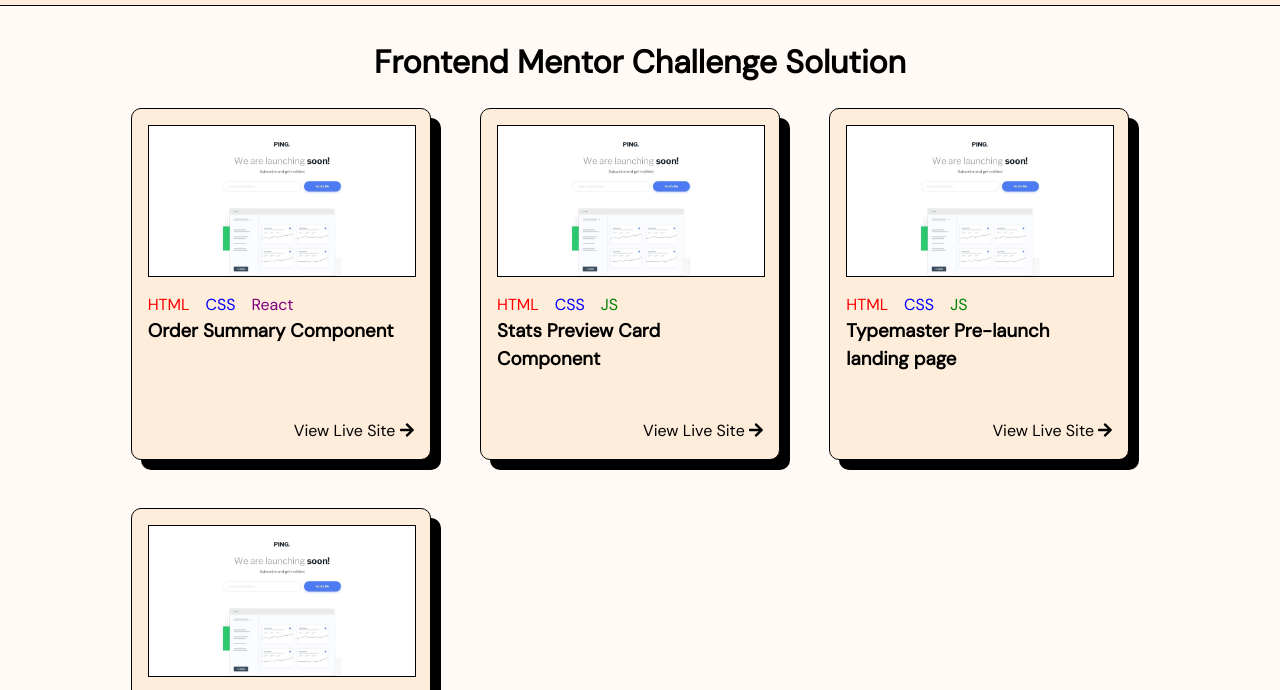
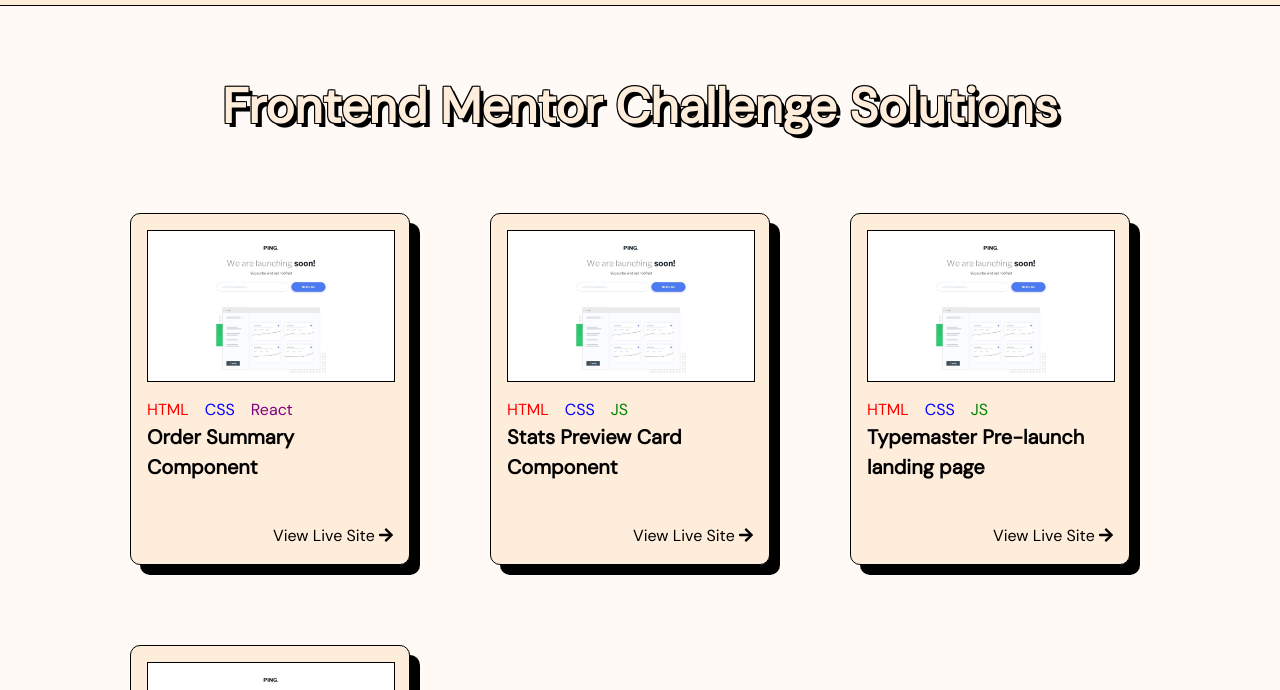
Before and after one commit to droopydev/fem-challenge, a Gatsby site in the folder packages/apps/main-app/: page / in a window 1280 px wide. Shown: the part 51-741 px from the top of the page. Built offline with nearby package versions, Linux system fonts and the light colour scheme; Gatsby itself is replaced by a stand-in of ours.

Commit message:
create h1 styles

```diff
--- a/packages/apps/main-app/src/components/ChallengeCard/ChallengeCard.js
+++ b/packages/apps/main-app/src/components/ChallengeCard/ChallengeCard.js
@@ -14,13 +14,13 @@ const techColour = {
 }
 
 const getColour = (tech) => {
-    let classColour;
+    let classNameColour;
     for (const [k, v] of Object.entries(techColour)) {
         if (k === tech) {
-            classColour = v;
+            classNameColour = v;
         };
     }
-    return classColour
+    return classNameColour
 }
 
 const ChallengeCard = props => {
--- a/packages/apps/main-app/src/components/ChallengeCard/ChallengeCard.module.scss
+++ b/packages/apps/main-app/src/components/ChallengeCard/ChallengeCard.module.scss
@@ -78,7 +78,7 @@
         }
 
         > h3 {
-            font-size: $text-lg;
+            font-size: $text-md;
         }
     }
 
--- a/packages/apps/main-app/src/pages/index.js
+++ b/packages/apps/main-app/src/pages/index.js
@@ -30,7 +30,10 @@ const IndexPage = () => {
     <div className={styles.pageWrapper}>
       <Navbar/>
       <main className={styles.mainWrapper}>
-          <h1>Frontend Mentor Challenge Solution</h1>
+          <h1>
+            {/* <span>DroopyDev's</span> */}
+            Frontend Mentor Challenge Solutions
+          </h1>
 
           <div className={styles.gridContainer}>
             {
--- a/packages/apps/main-app/src/styles/abstracts/_variables.scss
+++ b/packages/apps/main-app/src/styles/abstracts/_variables.scss
@@ -5,6 +5,7 @@ $color-background-primary: hsl(var(--color-primary-base)) !default;
 /* COLORS: Text Colors */
 $color-text-black: hsl(var(--color-neutral-black));
 $color-text-white: var(--color-neutral-white);
+$color-text-primary: hsl(var(--color-primary-base));
 $color-link-disabled: var(--color-neutral-gray);
 $color-link: hsl(var(--color-neutral-black));
 
@@ -17,7 +18,6 @@ $border-radius: 10px;
 
 /* SPACING */
 $mt-4: 1rem;
-
 $mb-4: 1rem;
 
 /* TYPOGRAPHY: Type Scale */
@@ -26,7 +26,7 @@ $text-xs: calc((1rem / var(--type-scale-ratio)) / var(--type-scale-ratio));
 $text-sm: calc(1rem / var(--type-scale-ratio));
 $text-base: 1rem;
 $text-md: calc(1rem * var(--type-scale-ratio));
-$text-lg: calc(var($text-md) * var(--type-scale-ratio));
-$text-xl: calc(var($text-lg) * var(--type-scale-ratio));
-$text-2xl: calc(var($text-xl) * var(--type-scale-ratio));
-$text-3xl: calc(var($text-2xl) * var(--type-scale-ratio));
+$text-lg: calc(#{$text-md} * var(--type-scale-ratio));
+$text-xl: calc(#{$text-lg} * var(--type-scale-ratio));
+$text-2xl: calc(#{$text-xl} * var(--type-scale-ratio));
+$text-3xl: calc(#{$text-2xl} * var(--type-scale-ratio));
--- a/packages/apps/main-app/src/styles/pages/HomePage.module.scss
+++ b/packages/apps/main-app/src/styles/pages/HomePage.module.scss
@@ -1,3 +1,5 @@
+@use '../abstracts/variables' as *;
+
 .pageWrapper {
     min-height: 100vh;
     display: flex;
@@ -8,11 +10,24 @@
     flex: 1;
     width: 90%;
     margin: 0 auto;
-    padding-top: 2rem;
 
     > h1 {
+
+        > span {
+            display: block;
+            font-size: $text-lg;
+            color: $color-text-black;
+        }
+
         text-align: center;
-        margin-bottom: 2rem;
+        margin: 4rem 0 5rem 0;
+        color: $color-text-primary;
+        text-shadow:
+            4px 4px 0 #000,
+            -1px -1px 0 #000,
+            1px -1px 0 #000,
+            -1px 1px 0 #000,
+            1px 1px 0 #000;
     }
 }
 
@@ -29,6 +44,6 @@
 
     .gridContainer {
         grid-template-columns: repeat(3, 1fr);
-        gap: 3rem;
+        gap: 5rem;
     }
 }
```
